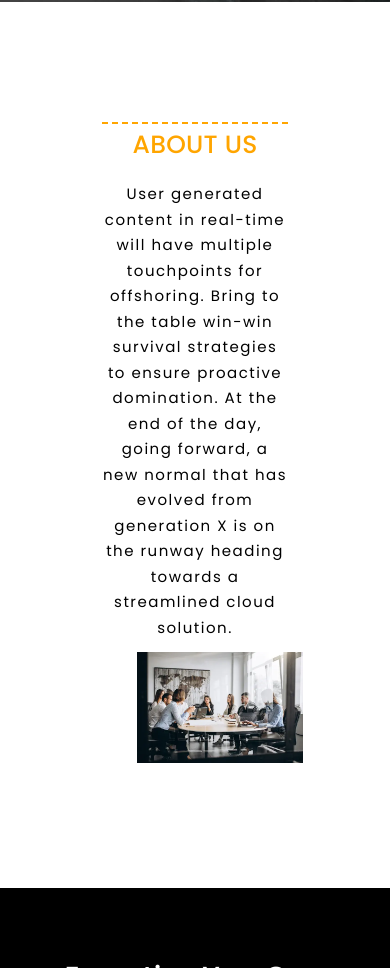
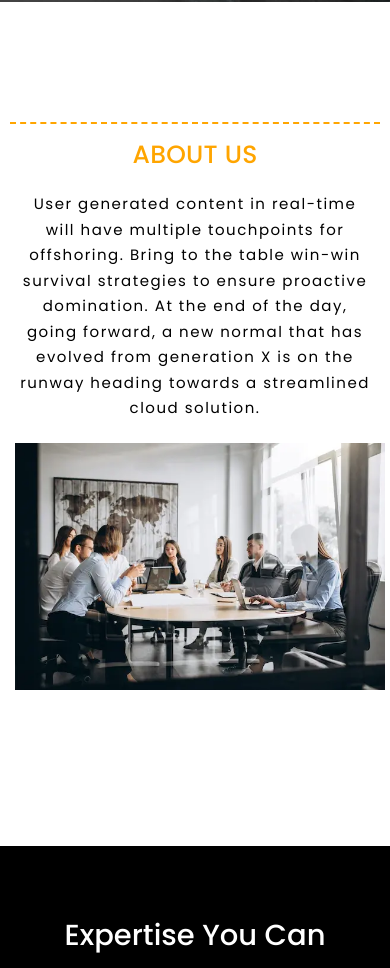
Before and after one commit to Tehreemfatima489/Consulting-Co, a plain HTML site: page index.html in a window 390 px wide. Shown: the part 800-1768 px from the top of the page. Drawn offline with Linux system fonts and the light colour scheme.

Commit message:
Update style.css

```diff
--- a/style.css
+++ b/style.css
@@ -501,12 +501,20 @@ blockquote::after{
         margin: 0;
         padding:0;
     }
-    .about .txt-box{
-        padding:0;
+     .about .txt-box{
+
+        width:100%;
+        padding: 1rem;
         /* border: 3px solid black; */
         margin-bottom: 1.2rem;
 
     }
+
+.about .img-box{
+    /* border:2px solid red;*/
+    width:100%;
+    margin-left: 1rem;
+}
     .about .txt-box .txt-heading{
         font-size: 2.5rem;
     }
```
